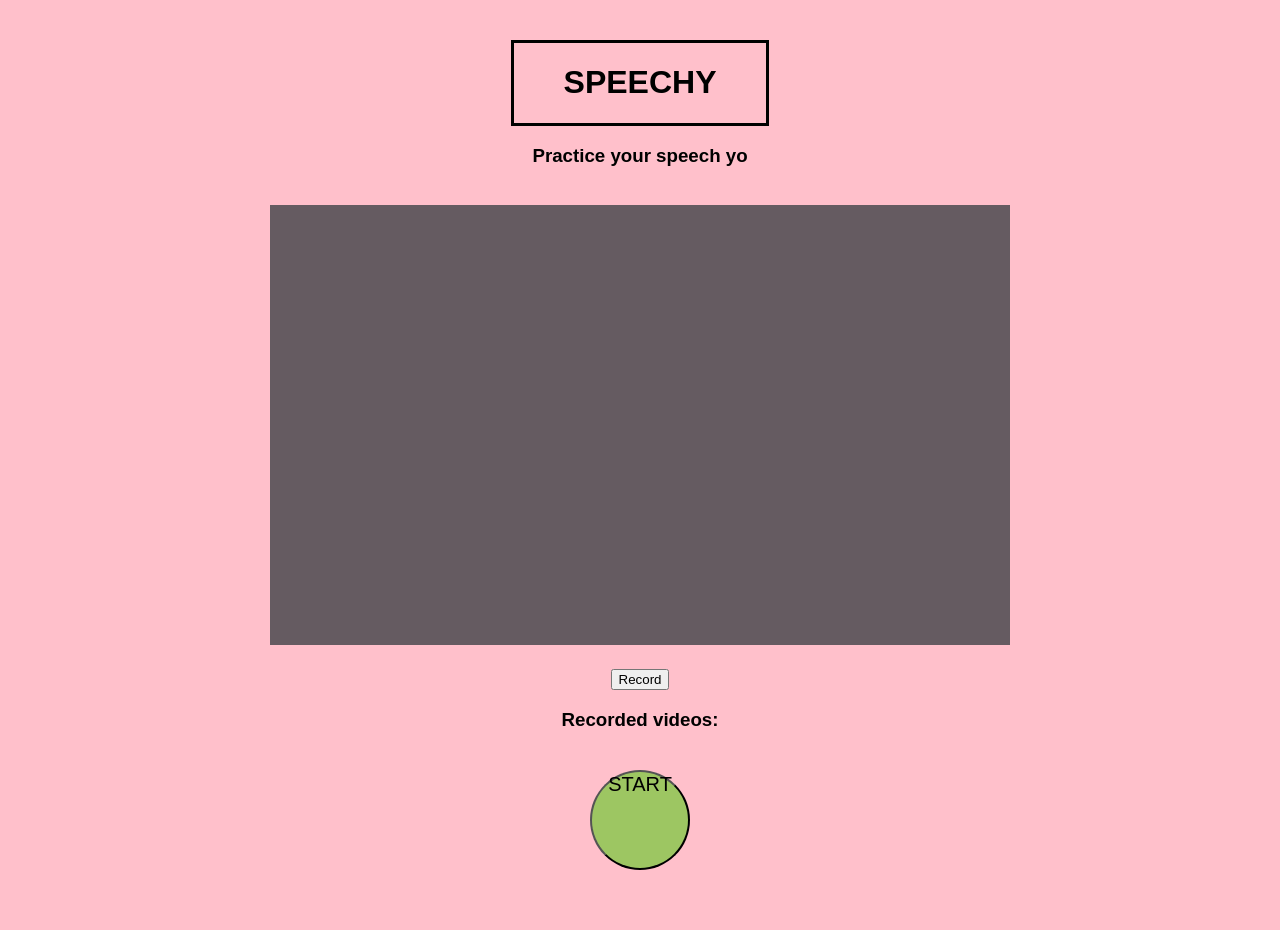
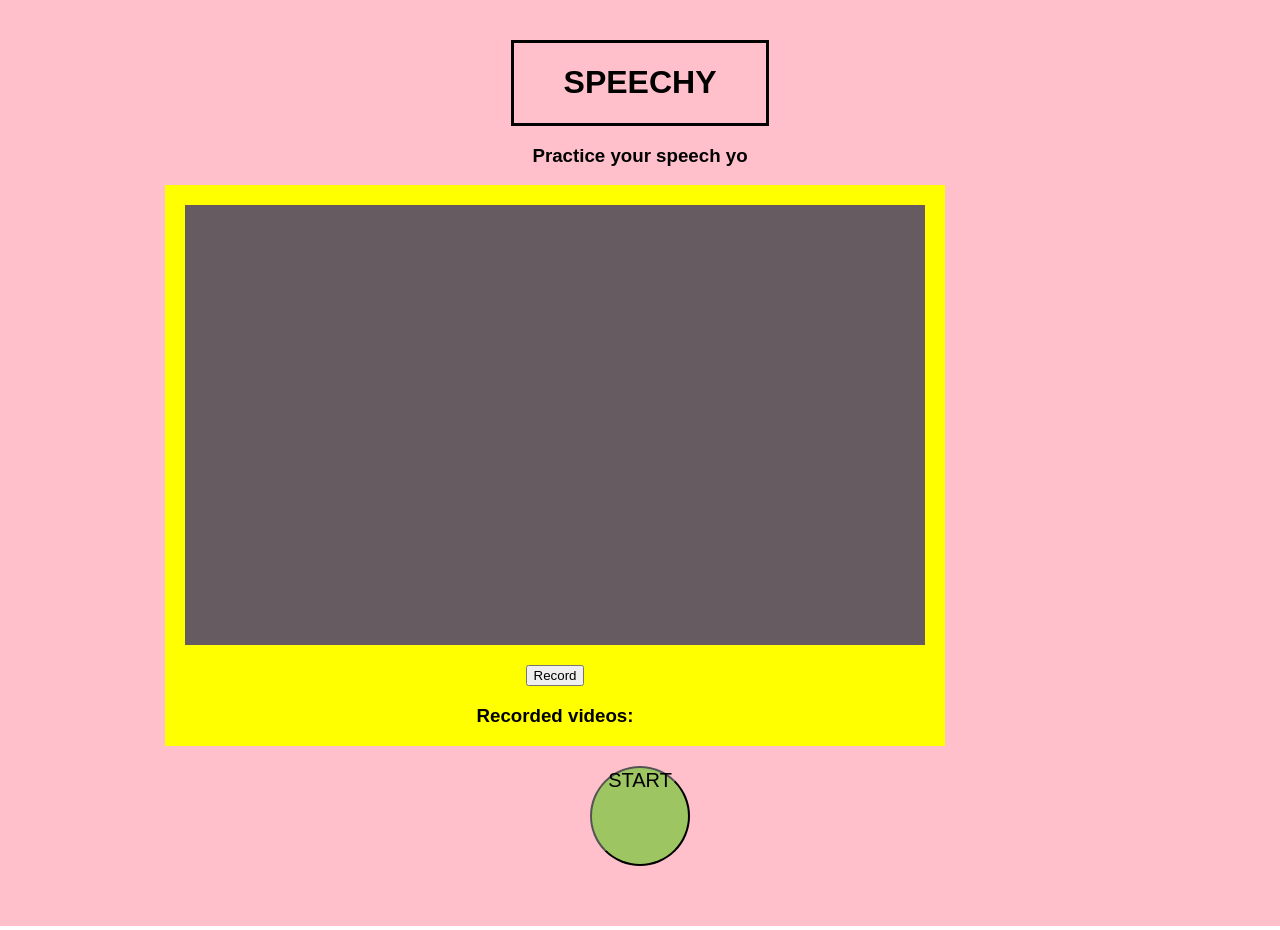
Before and after one commit to beniceberg/speechy, a React (Create React App) app: page / in a window 1280 px wide. Built offline with nearby package versions, Linux system fonts and the light colour scheme.

Commit message:
chore: volume meter added and s-to-t working

```diff
--- a/src/App.css
+++ b/src/App.css
@@ -13,6 +13,40 @@
   border: medium solid black;
   padding-left: 50px;
   padding-right: 50px;
+}
+
+.media {
+  display: flex;
+  justify-content: center;
+  align-items: center;
+}
+
+.time {
+  width: 20%;
+}
+
+.Video {
+  display: flex;
+  flex-direction: column;
+  align-items: center;
+  background-color: yellow;
+}
+
+.video {
+  width: 700px;
+  height: 400px;
+  background-color: rgb(101, 91, 97);
+  padding: 20px;
+  margin:20px;
+  transform: rotateY(180deg);
+}
+
+.VolumeMeter {
+  display: flex;
+  justify-content: center;
+  top: 150px;
+  left: 45%;
+  margin-left: 20px;
 }
 
 .startBtn {
@@ -34,11 +68,3 @@
   background-color: rgb(193, 42, 27);
   justify-content: center;
 }
-
-.video {
-  width: 700px;
-  height: 400px;
-  background-color: rgb(101, 91, 97);
-  padding: 20px;
-  margin:20px;
-}
--- a/src/App.js
+++ b/src/App.js
@@ -1,7 +1,9 @@
 import React, { Component } from 'react';
 
+import VolumeMeter from './VolumeMeter';
 import Video from './Video';
 import './App.css';
+
 import recognizeMic from 'watson-speech/speech-to-text/recognize-microphone';
 
 class App extends Component {
@@ -36,6 +38,7 @@ class App extends Component {
           console.log(err);
         });
         document.querySelector('#stop').onclick = stream.stop.bind(stream);
+        this.changeDisplay();
       })
       .catch(function(error) {
           console.log(error);
@@ -58,10 +61,14 @@ class App extends Component {
         <div>
           <h3>Practice your speech yo</h3>
         </div>
-        <Video />
+        <div className="media">
+          <div className="time"></div>
+            <Video />
+            <VolumeMeter width="150" height="300"/>
+        </div>
         <button
           className="startBtn"
-          onClick={this.onListenClick} onClick={this.changeDisplay}
+          onClick={this.onListenClick}
           style={{display:this.state.startDisplay ? "flex" : "none"}}>START</button>
         <button
           className="stopBtn"
--- /dev/null
+++ b/src/VolumeMeter.js
@@ -0,0 +1,74 @@
+
+import React, { Component } from 'react'
+
+class VolumeMeter extends Component {
+
+  componentWillMount () {
+    navigator.getUserMedia = navigator.getUserMedia ||
+      navigator.webkitGetUserMedia ||
+      navigator.mozGetUserMedia;
+    if (navigator.getUserMedia) {
+      navigator.getUserMedia({
+        audio: true
+      },
+      function(stream) {
+        const audioContext = new AudioContext();
+        const analyser = audioContext.createAnalyser();
+        const microphone = audioContext.createMediaStreamSource(stream);
+        const javascriptNode = audioContext.createScriptProcessor(2048, 1, 1);
+
+        analyser.smoothingTimeConstant = 0.8;
+        analyser.fftSize = 1024;
+
+        microphone.connect(analyser);
+        analyser.connect(javascriptNode);
+        javascriptNode.connect(audioContext.destination);
+
+        const canvasContext = document.querySelector("#canvas").getContext("2d");
+        javascriptNode.onaudioprocess = function() {
+          var array = new Uint8Array(analyser.frequencyBinCount);
+          analyser.getByteFrequencyData(array);
+          var values = 0;
+
+          var length = array.length;
+          for (var i = 0; i < length; i++) {
+            values += (array[i]);
+          }
+
+          var average = values / length;
+
+          // console.log(Math.round(average));
+
+          canvasContext.clearRect(0, 0, 150, 300);
+          canvasContext.fillStyle = '#BadA55';
+          canvasContext.fillRect(0, 300 - average, 150, 300);
+          canvasContext.fillStyle = '#262626';
+          canvasContext.font = "48px impact";
+          canvasContext.fillText(Math.round(average - 40), -2, 300);
+
+        } // end fn stream
+      },
+      function(err) {
+        console.log("The following error occured: " + err.name)
+      });
+    } else {
+      console.log("getUserMedia not supported");
+    }
+  }
+
+  render () {
+    const { width, height } = this.props
+
+    return (
+      <canvas
+        className="VolumeMeter"
+        id="canvas"
+        width={width}
+        height={height}
+      />
+    );
+  }
+
+}
+
+export default VolumeMeter;
--- a/src/server.js
+++ b/src/server.js
@@ -50,7 +50,7 @@ if (process.env.VCAP_SERVICES) {
   app.use(secure());
 }
 
-app.use(express.static(__dirname + '/static'));
+// app.use(express.static(__dirname + '/static'));
 app.use(cors());
 
 
@@ -84,7 +84,7 @@ app.use('/api/speech-to-text/token', function(req, res) {
   );
 });
 
-const port = 3002;
+const port = process.env.PORT;
 app.listen(port, function() {
   console.log('Example IBM Watson Speech JS SDK client app & token server live at http://localhost:%s/', port);
 });
```
